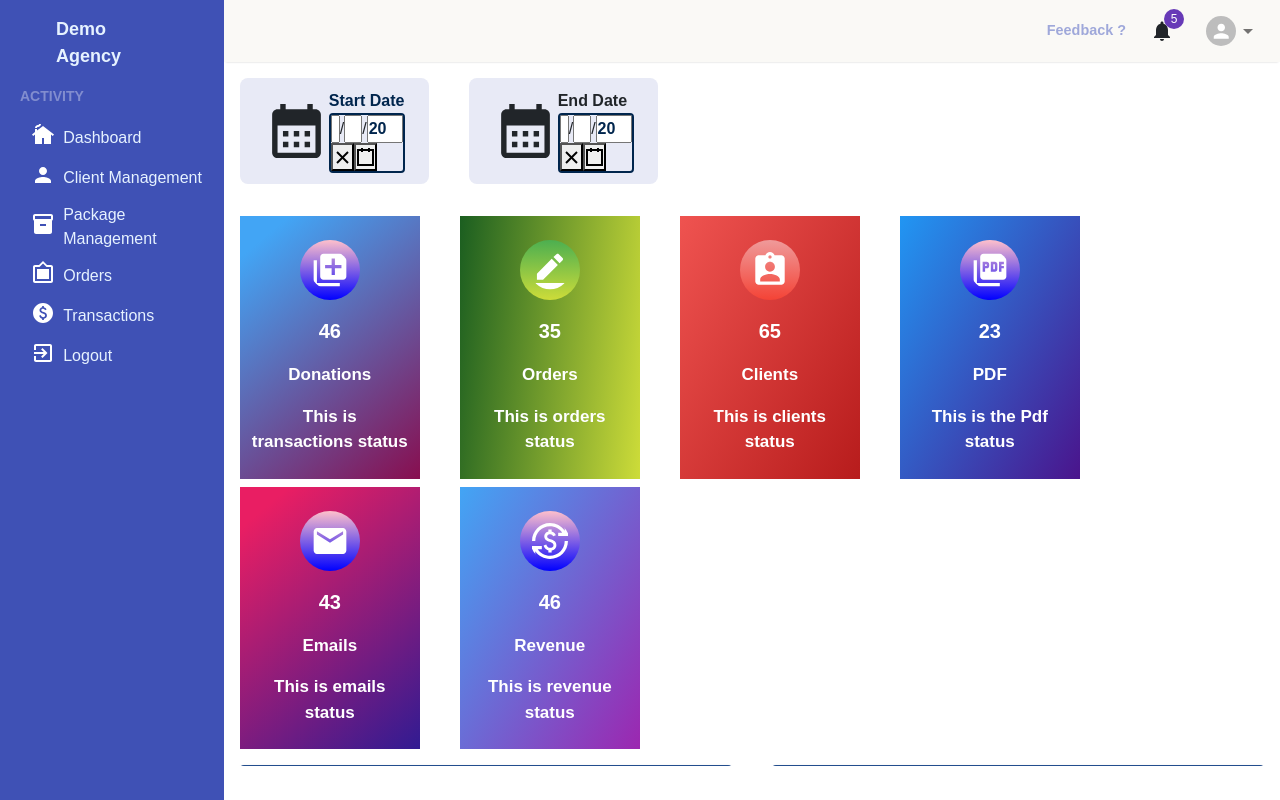
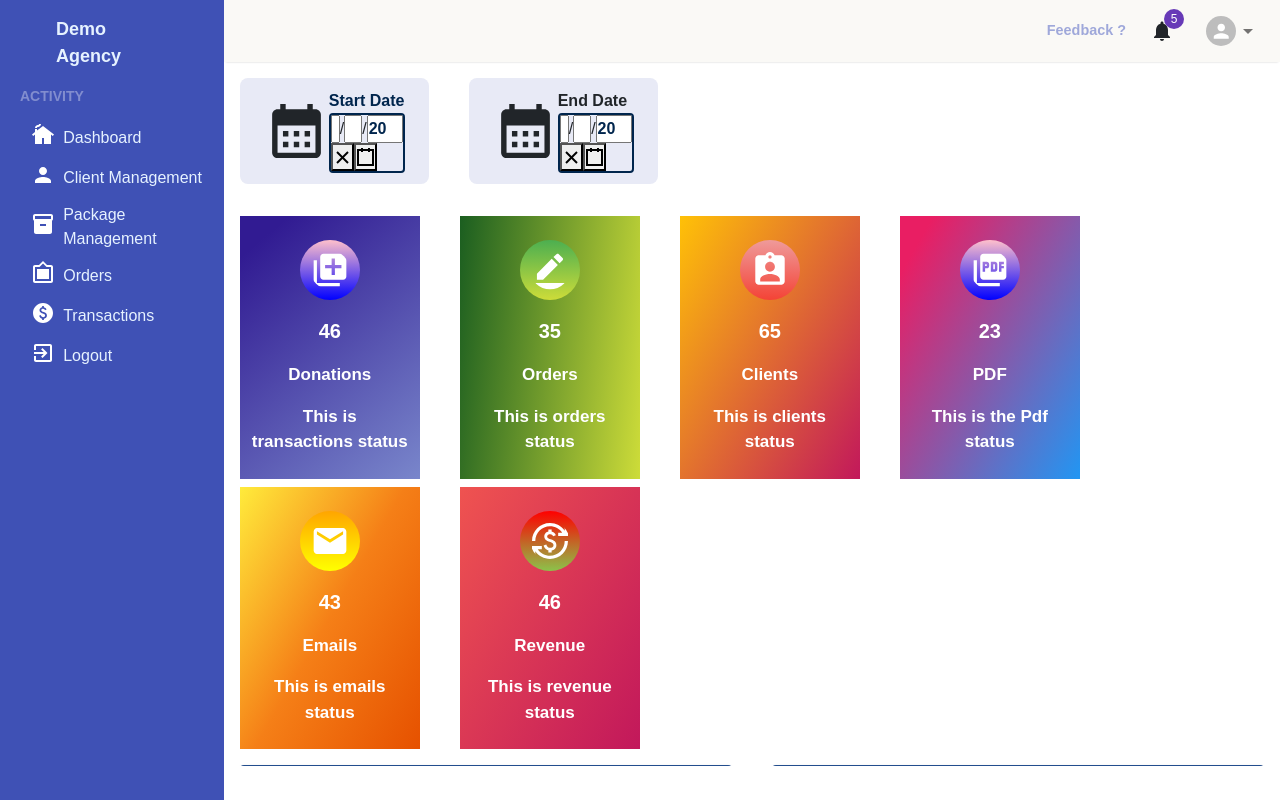
Before and after one commit to 9944098125/tax_receipt, a React (Create React App) app: page / in a window 1280 px wide. Built offline with nearby package versions, Linux system fonts and the light colour scheme.

Commit message:
changed dashboard cards colors

```diff
--- a/src/Pages/Dashboard/index.jsx
+++ b/src/Pages/Dashboard/index.jsx
@@ -139,7 +139,7 @@ function Dashboard() {
       >
         <Box
           sx={{
-            backgroundImage: "linear-gradient(140deg, #42a5f5 10%, #880e4f)",
+            backgroundImage: "linear-gradient(140deg, #311b92 10%, #7986cb)",
             p: 1.5,
             py: 3,
             mr: 4,
@@ -249,7 +249,7 @@ function Dashboard() {
         </Box>
         <Box
           sx={{
-            backgroundImage: "linear-gradient(120deg, #ef5350, #b71c1c)",
+            backgroundImage: "linear-gradient(120deg, #ffc107, #c2185b)",
             p: 1.5,
             py: 3,
             mr: 4,
@@ -304,7 +304,7 @@ function Dashboard() {
         </Box>
         <Box
           sx={{
-            backgroundImage: "linear-gradient(120deg, #2196f3, #4a148c)",
+            backgroundImage: "linear-gradient(120deg, #e91e63 10%, #2196f3)",
             p: 1.5,
             py: 3,
             mr: 4,
@@ -359,7 +359,8 @@ function Dashboard() {
         </Box>
         <Box
           sx={{
-            backgroundImage: "linear-gradient(140deg, #e91e63 10%, #311b92)",
+            backgroundImage:
+              "linear-gradient(120deg, #ffeb3b, #f57f17, #e65100)",
             p: 1.5,
             py: 3,
             mr: 4,
@@ -382,7 +383,7 @@ function Dashboard() {
                 width: "60px",
                 color: "white",
                 p: 1.3,
-                backgroundImage: "linear-gradient(pink, blue)",
+                backgroundImage: "linear-gradient(orange, yellow)",
                 borderRadius: "50%",
               }}
             />
@@ -414,7 +415,7 @@ function Dashboard() {
         </Box>
         <Box
           sx={{
-            backgroundImage: "linear-gradient(120deg, #42a5f5, #9c27b0)",
+            backgroundImage: "linear-gradient(120deg, #ef5350, #c2185b)",
             p: 1.5,
             py: 3,
             mr: 4,
@@ -437,7 +438,7 @@ function Dashboard() {
                 width: "60px",
                 color: "white",
                 p: 1.3,
-                backgroundImage: "linear-gradient(pink, blue)",
+                backgroundImage: "linear-gradient(red, #8bc34a)",
                 borderRadius: "50%",
               }}
             />
```
